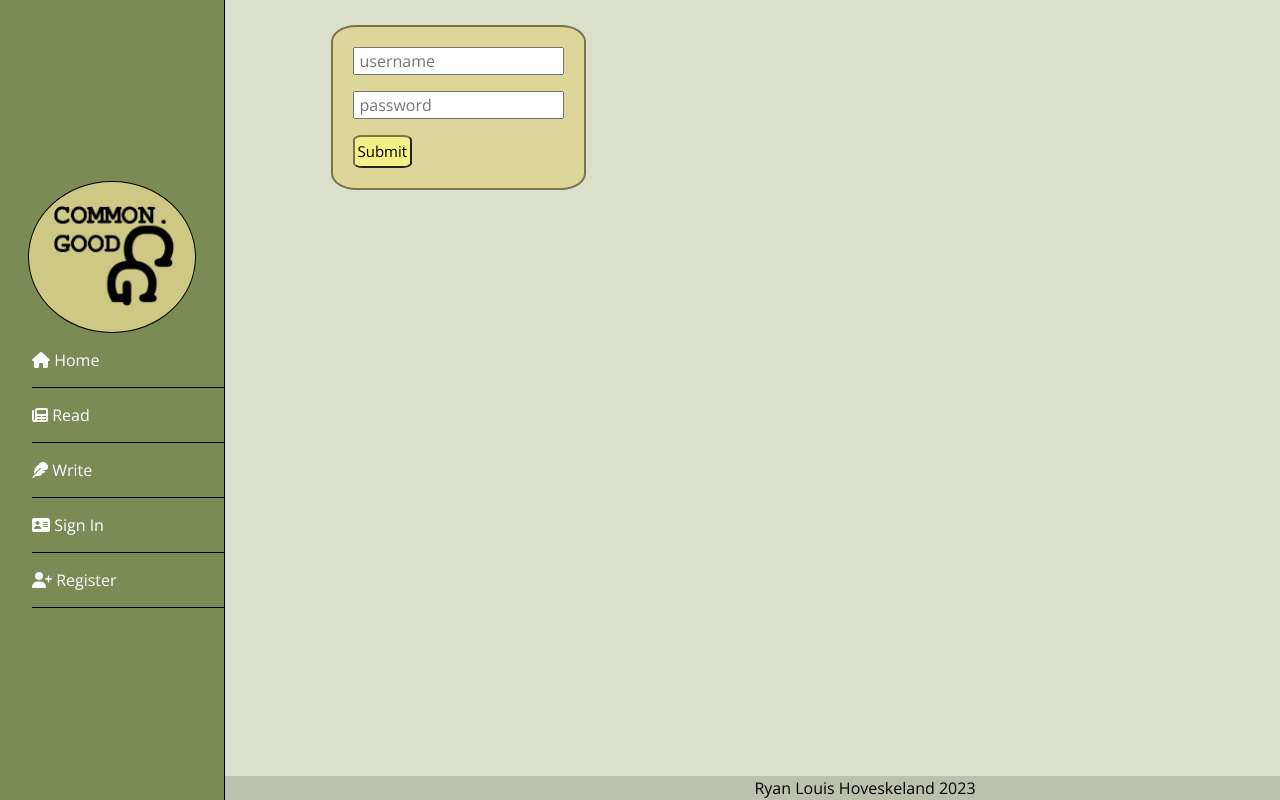
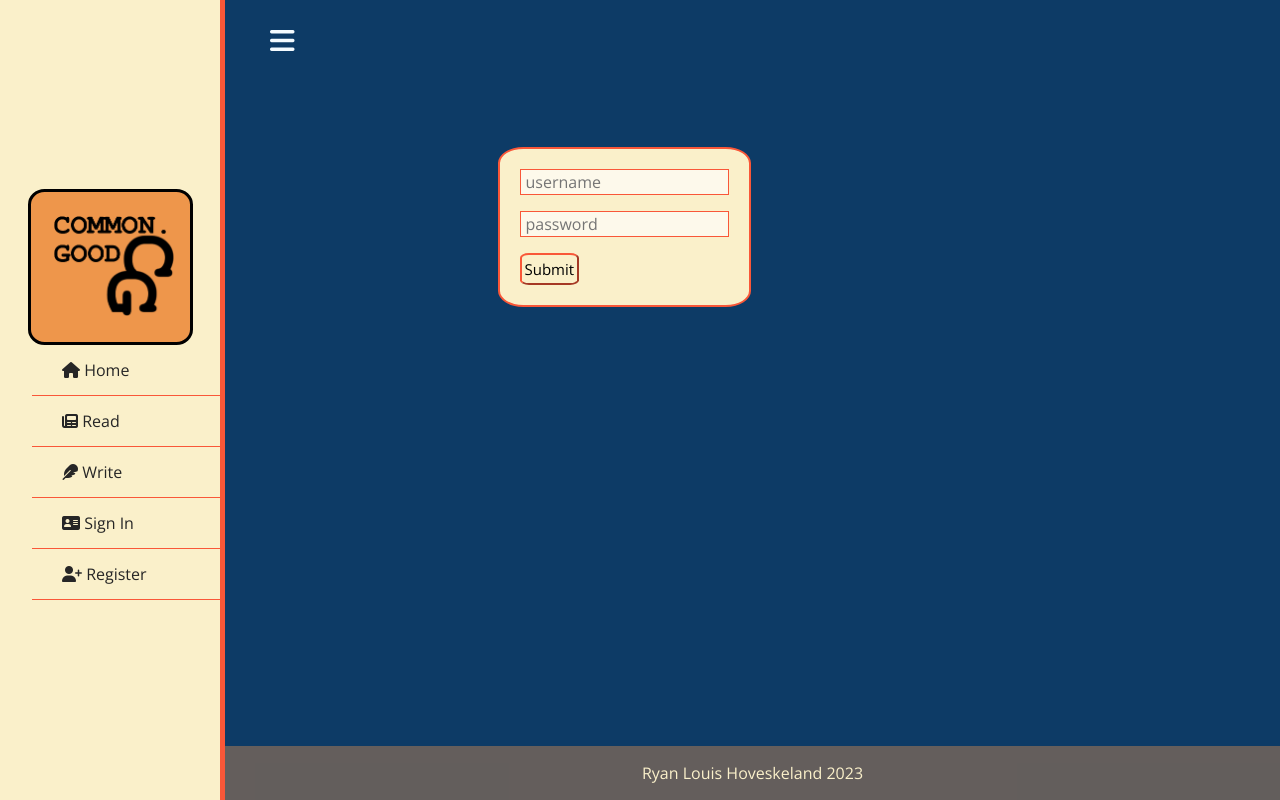
Before and after one commit to roxensox/Common-Good, a Flask app: page /register in a window 1280 px wide; the page is wider, and only the part inside the window is pictured. Run offline with Flask 2, Linux system fonts and the light colour scheme.

Commit message:
added a toggle for the sidebar

```diff
--- a/static/styles.css
+++ b/static/styles.css
@@ -1,4 +1,7 @@
 @import url('https://fonts.googleapis.com/css2?family=Open+Sans&display=swap');
+
+/* COLOR PALETTE GENERATED AT https://coolors.co/0d3b66-faf0ca-f4d35e-ee964b-f95738 */
+
 
 *{
     list-style: none;
@@ -7,25 +10,27 @@
     padding: 0;
     box-sizing: border-box;
     font-family: 'Open Sans', sans-serif;
+    transition: all 0.5s ease;
 }
 
 body{
-    background: #dae0ca;
+    background: #0D3B66;
 }
 
 .wrapper .sidebar{
-    background: rgb(124, 139, 86);
+    background: #FAF0CA;
     position: fixed;
     width: 225px;
     height: 100%;
     transition: all 0.5s ease;
-    border-right: solid black 1px;
+    border-right: solid #F95738 5px;
     align-content: center;
+    transition: all 0.5s ease;
 }
 
 .active {
     text-decoration: none;
-    color: white;
+    color: #262626;
 }
 
 .mainlink {
@@ -42,7 +47,7 @@ body{
 
 .link {
     text-decoration: none;
-    color: black;
+    color: #FAF0CA;
 }
 
 .link:hover {
@@ -53,9 +58,9 @@ body{
     top: 0;
     padding: 10px;
     height: fit-content;
-    background-color: rgba(221, 213, 143, 0.842);
-    border-radius: 50%;
-    border: 1px solid black;
+    background-color: #EE964B;
+    border-radius: 10%;
+    border: 3px solid black;
     text-align: center;
     color: white;
     width: 75%;
@@ -73,43 +78,42 @@ body{
 
 .wrapper .sidebar ul li a {
     display: block;
-    padding-left: 0;
-    padding-top: 15px;
-    padding-bottom: 15px;
-    border-bottom: 1px solid black;
+    padding: 13px 30px;
+    border-bottom: 1px solid #F95738;
     position: relative;
     font-size: 16px;
 }
 
+.wrapper .sidebar ul li a .icon {
+    display: inline-block;
+}
+
 .active:hover {
-    color: black;
+    color: #B3001B;
 }
 
 .content {
-    display: flex;
-    align-items: center;
     margin-left: 225px;
+    width: calc(100% - 225px);
 }
 
-footer {
+#footer {
     text-align:center;
     margin-bottom: 0;
-    margin-left: 225px;
-    width: 100%;
-    background-color: rgba(0, 0, 0, 0.137);
+    background-color: #ee974b62;
     position: absolute;
-    bottom: 0;
+    bottom: 0px;
 }
 
 .registration_fields {
-    margin-left: 10%;
-    margin-right: 50%;
-    margin-top: 25px;
+    margin-left: 50%;
+    margin-top: 10%;
     height: fit-content;
+    width: fit-content;
     padding: 20px;
     border-radius: 10%;
-    border: 2px solid rgb(121, 116, 78);
-    background-color: rgba(221, 213, 143, 0.842);
+    border: 2px solid #F95738;
+    background-color: #FAF0CA;
 }
 
 button {
@@ -117,11 +121,76 @@ button {
     border-radius: 15%;
     font-family: 'Open Sans', sans-serif;
     font-size: 15px;
-    background-color: rgba(255, 253, 127, 0.678);
-    border-color: rgb(121, 116, 78)
+    background-color: #FAF0CA;
+    border-color: #F95738;
+    transition: 0.5s;
+}
+
+button:hover {
+    background-color: #F95738;
+    color: #FAF0CA;
+    transition: 0.5s;
 }
 
 .tbox {
     padding-left: 5px;
+    border: 1px solid #F95738;
+    color: #292929;
+    background-color: rgba(255, 255, 255, 0.637);
+}
 
+.tbox:placeholder {
+    color: #faf0ca91;
 }
+
+.box {
+    top: 50px;
+    width: 100%;
+    margin-left: calc(100% - 225);
+    width: calc(100% - 30px - 225px);
+}
+
+.wrapper .content {
+    width: calc(100% - 225px);
+    padding: 15px;
+    margin-left: 225px;
+    transition: all 0.5s ease;
+}
+
+.contents {
+    width: calc(100% - 225px);
+    padding: 15px;
+    margin-left: 225px;
+    transition: all 0.5s ease;
+}
+
+.wrapper .content .top_navbar{
+    background: rgba(247, 8, 255, 0);
+    height: 50px;
+    display: flex;
+    align-items: center;
+    padding: 0 30px;
+}
+
+.wrapper .content .top_navbar .hamburger a{
+    font-size: 28px;
+    color: #f4fbff;
+}
+
+.wrapper .content .top_navbar .hamburger a:hover {
+    color: #a2ecff;
+}
+
+body.active .wrapper .sidebar{
+    left: -225px;
+}
+
+body.active .contents{
+    margin-left: 0;
+    width: 100%;
+}
+
+body.active .content{
+    margin-left: 0;
+    width: 100%
+}
--- a/templates/layout.html
+++ b/templates/layout.html
@@ -24,6 +24,7 @@
                     <p><a href="/"><img id="logo" src="/static/images/ProjectLogo.png" alt="Home"></a></p>
                 </div>
                 <ul>
+                    <!-- Menu item-->
                     <li>
                         <a href="/" class="active">
                             <span class="icon"><i class="fa-solid fa-house"></i></span>
@@ -55,15 +56,30 @@
                         </a>
                     </li>
                 </ul>
-                <!-- Menu item-->
+            </div>
+            <div class="content">
+                <div class="top_navbar">
+                    <div class="hamburger">
+                        <a href="#">
+                            <i class="fa-solid fa-bars"></i>
+                        </a>
+                    </div>
+                </div>
             </div>
         </div>
-        <div class="content">
-            {% block main %}{% endblock %}
+        <div class="contents">
+            <div class="box">
+                {% block main %}{% endblock %}
+            </div>
         </div>
-        <footer style="text-align:center"><a class="link" href="https://www.github.com/roxensox">Ryan Louis Hoveskeland 2023</a></footer>
+        <div class="contents" id="footer">
+            <a class="link" href="https://www.github.com/roxensox">Ryan Louis Hoveskeland 2023</a>
+        </div>
         <script>
-
+            var hamburger = document.querySelector(".hamburger");
+                hamburger.addEventListener("click", function(){
+                    document.querySelector("body").classList.toggle("active");
+                })
         </script>
     </body>
 </html>
--- a/templates/register.html
+++ b/templates/register.html
@@ -5,11 +5,13 @@
 {% endblock %}
 
 {% block main %}
-    <div class="registration_fields">
-        <form action="/register" method="post">
-            <p><input class="tbox" type="text" name="username" placeholder="username"></p>
-            <p><input class="tbox" type="text" name="password" placeholder="password"></p>
-            <button type="submit">Submit</button>
-        </form>
+    <div class="box">
+        <div class="registration_fields">
+            <form action="/register" method="post">
+                <p><input autocomplete="off" class="tbox" type="text" name="username" placeholder="username"></p>
+                <p><input autocomplete="off" class="tbox" type="text" name="password" placeholder="password"></p>
+                <button type="submit">Submit</button>
+            </form>
+        </div>
     </div>
 {% endblock %}
```
